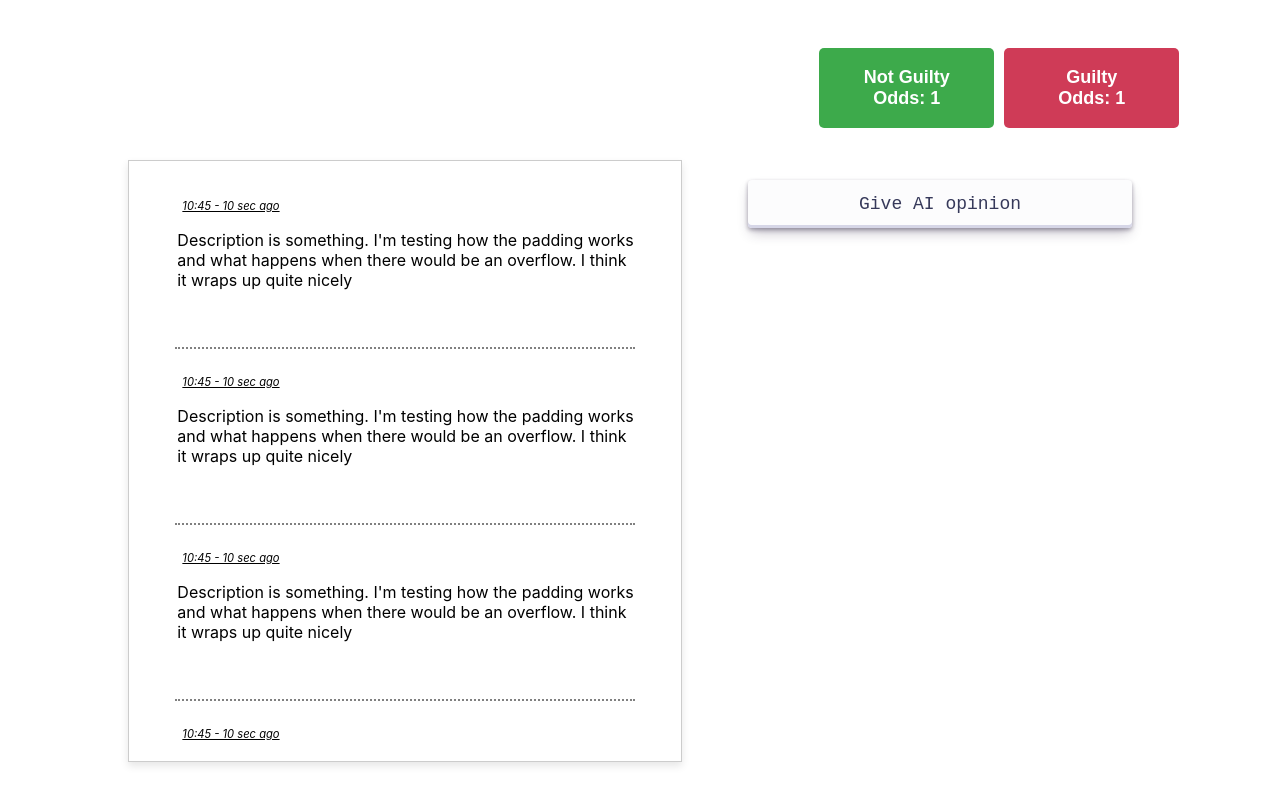
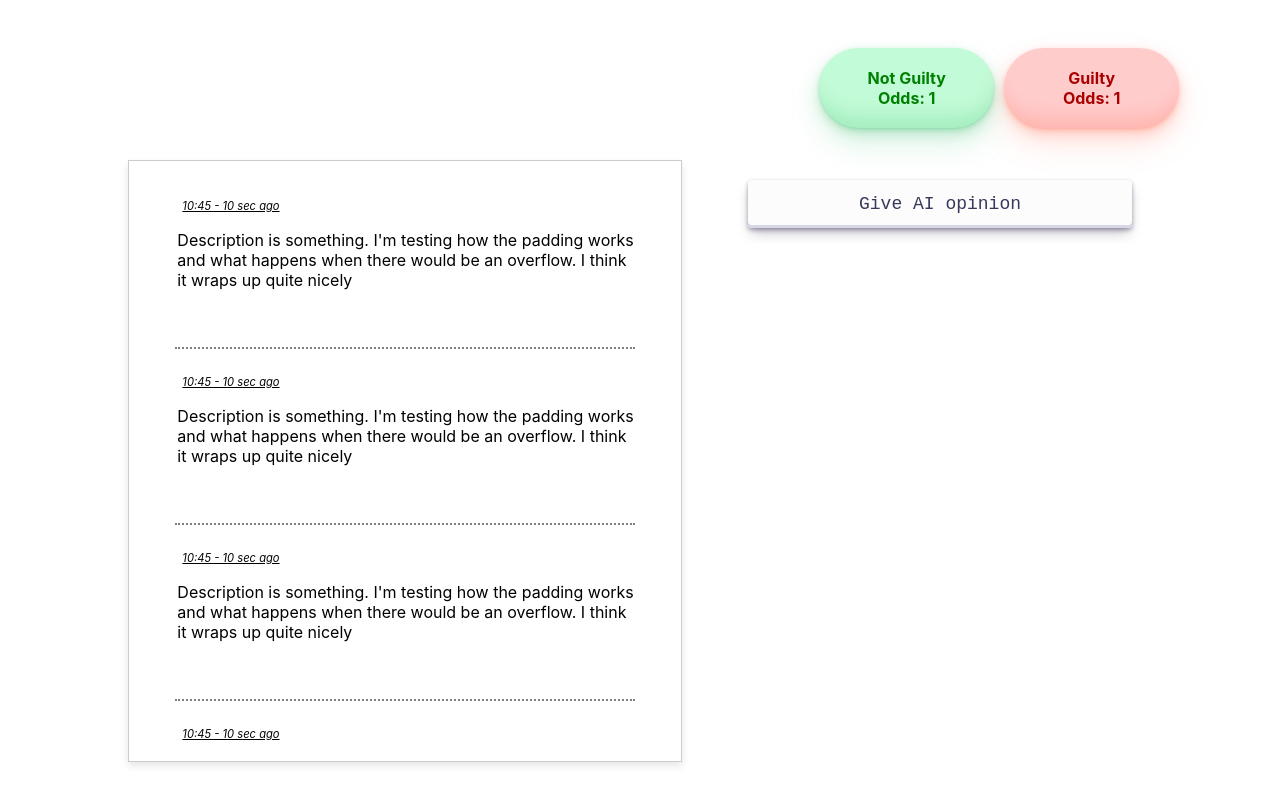
Before and after one commit to hacktrinity-unreal/live-summariser, a React (Create React App) app in the folder live-sum-app/: page /live-case in a window 1280 px wide. Shown: the top 800 px of the page. Built offline with nearby package versions, Linux system fonts and the light colour scheme; no server answers.

Commit message:
changed bet buttons

```diff
--- a/live-sum-app/src/index.css
+++ b/live-sum-app/src/index.css
@@ -180,34 +180,7 @@
 
 }
 
-.double-buttons {
-  position: absolute;
-  left: 64%;
-  top: 6%;
-  display: flex;
-  gap: 10px; /* Space between the buttons */
-}
-.green-button:hover , .red-button:hover {
-  transform: scale(1.02); /* Scale up on hover for a subtle effect */
-}
-.green-button, .red-button {
 
-  width: 175px; /* Set a fixed width for both buttons */
-  height: 80px; /* Set a fixed height for both buttons */
-  font-size: 18px;
-  border: none;
-  color: white;
-  font-weight: bold;
-  cursor: pointer;
-  border-radius: 5px;
-}
-.green-button {
-  background-color: rgba(13, 149, 30, 0.8)
-}
-
-.red-button {
-  background-color: rgba(196, 10, 45, 0.8)
-}
 
 .opinion-container {
   /* Container for the opinion AI and the title */
@@ -323,3 +296,91 @@
   font-weight: bold; /* Make status bold */
   color: #333; /* Dark text for status */
 }
+
+
+.double-buttons {
+  position: absolute;
+  left: 64%;
+  top: 6%;
+  display: flex;
+  gap: 10px; /* Space between the buttons */
+}
+.green-button:hover , .red-button:hover {
+  transform: scale(1.02); /* Scale up on hover for a subtle effect */
+}
+.green-button, .red-button {
+
+  width: 175px; /* Set a fixed width for both buttons */
+  height: 80px; /* Set a fixed height for both buttons */
+  font-size: 18px;
+  border: none;
+  color: white;
+  font-weight: bold;
+  cursor: pointer;
+  border-radius: 5px;
+}
+/* .green-button {
+  background-color: rgba(13, 149, 30, 0.8)
+}
+
+.red-button {
+  background-color: rgba(196, 10, 45, 0.8)
+} */
+
+.green-button{
+  background-color: #c2fbd7;
+  border-radius: 100px;
+  box-shadow: rgba(44, 187, 99, .2) 0 -25px 18px -14px inset,rgba(44, 187, 99, .15) 0 1px 2px,rgba(44, 187, 99, .15) 0 2px 4px,rgba(44, 187, 99, .15) 0 4px 8px,rgba(44, 187, 99, .15) 0 8px 16px,rgba(44, 187, 99, .15) 0 16px 32px;
+  color: green;
+  cursor: pointer;
+  display: inline-block;
+  font-family: CerebriSans-Regular,-apple-system,system-ui,Roboto,sans-serif;
+  padding: 7px 20px;
+  text-align: center;
+  text-decoration: none;
+  transition: all 250ms;
+  border: 0;
+  font-size: 16px;
+  user-select: none;
+  -webkit-user-select: none;
+  touch-action: manipulation;
+}
+
+.green-button:hover {
+  box-shadow: rgba(44,187,99,.35) 0 -25px 18px -14px inset,rgba(44,187,99,.25) 0 1px 2px,rgba(44,187,99,.25) 0 2px 4px,rgba(44,187,99,.25) 0 4px 8px,rgba(44,187,99,.25) 0 8px 16px,rgba(44,187,99,.25) 0 16px 32px;
+  transform: scale(1.05) rotate(-1deg);
+}
+
+.red-button {
+  background-color: #ffcccc; /* Light red background */
+  border-radius: 100px;
+  box-shadow: rgba(255, 99, 71, .2) 0 -25px 18px -14px inset, /* Tomato color */
+              rgba(255, 99, 71, .15) 0 1px 2px,
+              rgba(255, 99, 71, .15) 0 2px 4px,
+              rgba(255, 99, 71, .15) 0 4px 8px,
+              rgba(255, 99, 71, .15) 0 8px 16px,
+              rgba(255, 99, 71, .15) 0 16px 32px;
+  color: #a00; /* Dark red text color */
+  cursor: pointer;
+  display: inline-block;
+  font-family: CerebriSans-Regular, -apple-system, system-ui, Roboto, sans-serif;
+  padding: 7px 20px;
+  text-align: center;
+  text-decoration: none;
+  transition: all 250ms;
+  border: 0;
+  font-size: 16px;
+  user-select: none;
+  -webkit-user-select: none;
+  touch-action: manipulation;
+}
+
+.red-button:hover {
+  box-shadow: rgba(255, 99, 71, .35) 0 -25px 18px -14px inset, /* Tomato color on hover */
+              rgba(255, 99, 71, .25) 0 1px 2px,
+              rgba(255, 99, 71, .25) 0 2px 4px,
+              rgba(255, 99, 71, .25) 0 4px 8px,
+              rgba(255, 99, 71, .25) 0 8px 16px,
+              rgba(255, 99, 71, .25) 0 16px 32px;
+  transform: scale(1.05) rotate(-1deg);
+}
```
